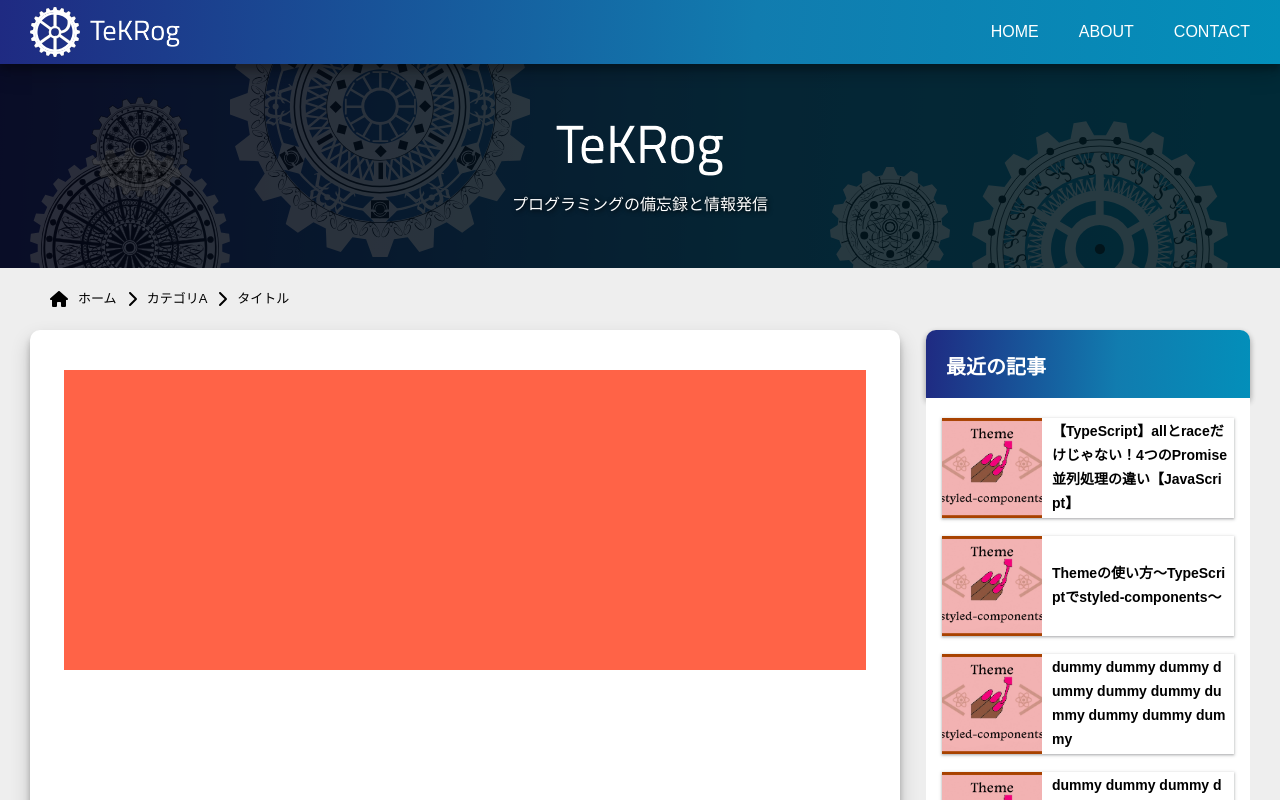
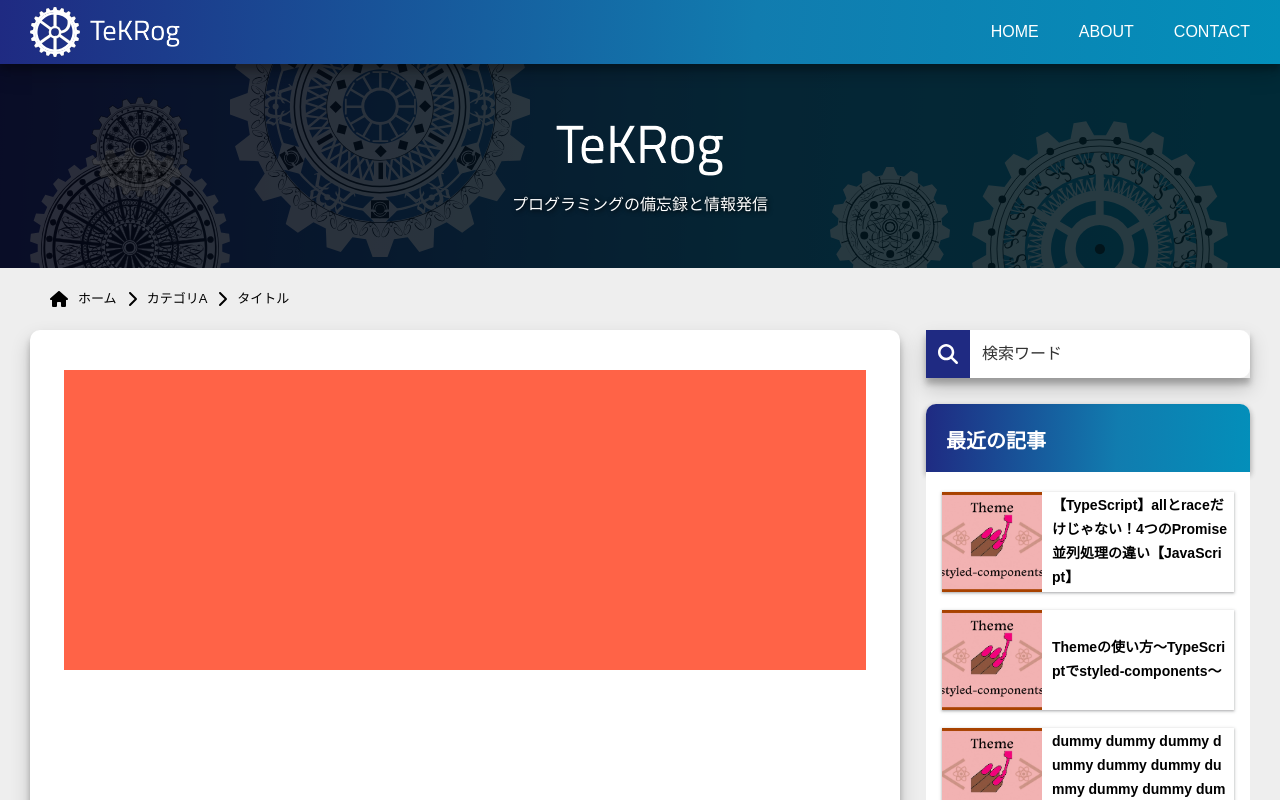
Before and after one commit to Ryoh96/tekrog, a Next.js app: page /test in a window 1280 px wide. Shown: the top 800 px of the page. Built offline with nearby package versions, Linux system fonts and the light colour scheme.

Commit message:
Implemented IconButton and SearchArea

```diff
--- /dev/null
+++ b/src/components/atoms/IconButton.tsx
@@ -0,0 +1,35 @@
+import type { ReactNode } from 'react'
+import styled from 'styled-components'
+
+const IconButtonWrrper = styled.div`
+  display: grid;
+  place-content: center;
+  background: #1f2a82;
+  height: 48px;
+  width: 44px;
+  cursor: pointer;
+  transition: all 0.3s;
+  z-index: 1;
+  font-size: 20px;
+  color: #fff;
+
+  &:hover {
+    transform: scale(1.05);
+    z-index: 2;
+    box-shadow: 0 19px 38px rgba(0, 0, 0, 0.3), 0 15px 12px rgba(0, 0, 0, 0.22);
+  }
+
+  > * {
+    font-size: 20px;
+  }
+`
+type IconButtonProps = {
+  icon: ReactNode
+  className?: string
+}
+
+const IconButton = ({ icon, className }: IconButtonProps) => {
+  return <IconButtonWrrper className={className}>{icon}</IconButtonWrrper>
+}
+
+export default IconButton
--- /dev/null
+++ b/src/components/molecules/SearchForm.tsx
@@ -0,0 +1,46 @@
+import { faSearch } from '@fortawesome/free-solid-svg-icons'
+import { FontAwesomeIcon } from '@fortawesome/react-fontawesome'
+import styled from 'styled-components'
+
+import IconButton from '@/components/atoms/IconButton'
+
+const SearchFormWarpper = styled.div`
+  position: relative;
+  box-shadow: 0 10px 20px rgba(0, 0, 0, 0.19), 0 6px 6px rgba(0, 0, 0, 0.23);
+  width: 100%;
+`
+
+const Input = styled.input.attrs({
+  type: 'text',
+})`
+  padding: 12px 8px 12px 56px;
+  width: 100%;
+  background-color: #fff;
+  cursor: text;
+  height: 48px;
+  box-sizing: border-box;
+  color: #333;
+  font-family: YuGothic, Hiragino Kaku Gothic Pro, Meiryo, sans-serif;
+  border: none;
+  border-radius: 10px;
+
+  &::placeholder {
+    color: #333;
+    font-family: YuGothic, Hiragino Kaku Gothic Pro, Meiryo, sans-serif;
+  }
+`
+
+const SearchIconButton = styled(IconButton)`
+  position: absolute;
+`
+
+const SearchForm = () => {
+  return (
+    <SearchFormWarpper>
+      <SearchIconButton icon={<FontAwesomeIcon icon={faSearch} />} />
+      <Input placeholder="検索ワード"/>
+    </SearchFormWarpper>
+  )
+}
+
+export default SearchForm
--- a/src/pages/test.tsx
+++ b/src/pages/test.tsx
@@ -5,6 +5,7 @@ import PageContainer from '@/components/layout/PageContainer'
 import SideArea from '@/components/layout/SideArea'
 import TwoColumnContainer from '@/components/layout/TwoColumnsContainer'
 import Breadcrumb from '@/components/molecules/Breadcrumb'
+import SearchForm from '@/components/molecules/SearchForm'
 import Archive from '@/components/organisms/Archive'
 import Category from '@/components/organisms/Category'
 import Footer from '@/components/organisms/Footer'
@@ -24,20 +25,21 @@ const Test = () => {
       <Header />
       <Hero />
       <Breadcrumb />
-      <main>
       <PageContainer>
         <TwoColumnContainer>
           <MainArea>
+            <main>
               <Contents />
+            </main>
           </MainArea>
-            <SideArea>
+          <SideArea as="aside">
+            <SearchForm />
             <RecentPosts />
             <Category />
             <Archive />
           </SideArea>
         </TwoColumnContainer>
       </PageContainer>
-      </main>
       <Footer />
     </>
   )
```
Also changed, not shown: 2 other files (tests, documents, lock files or other folders). Lines whose indentation alone changed are shown as unchanged.
